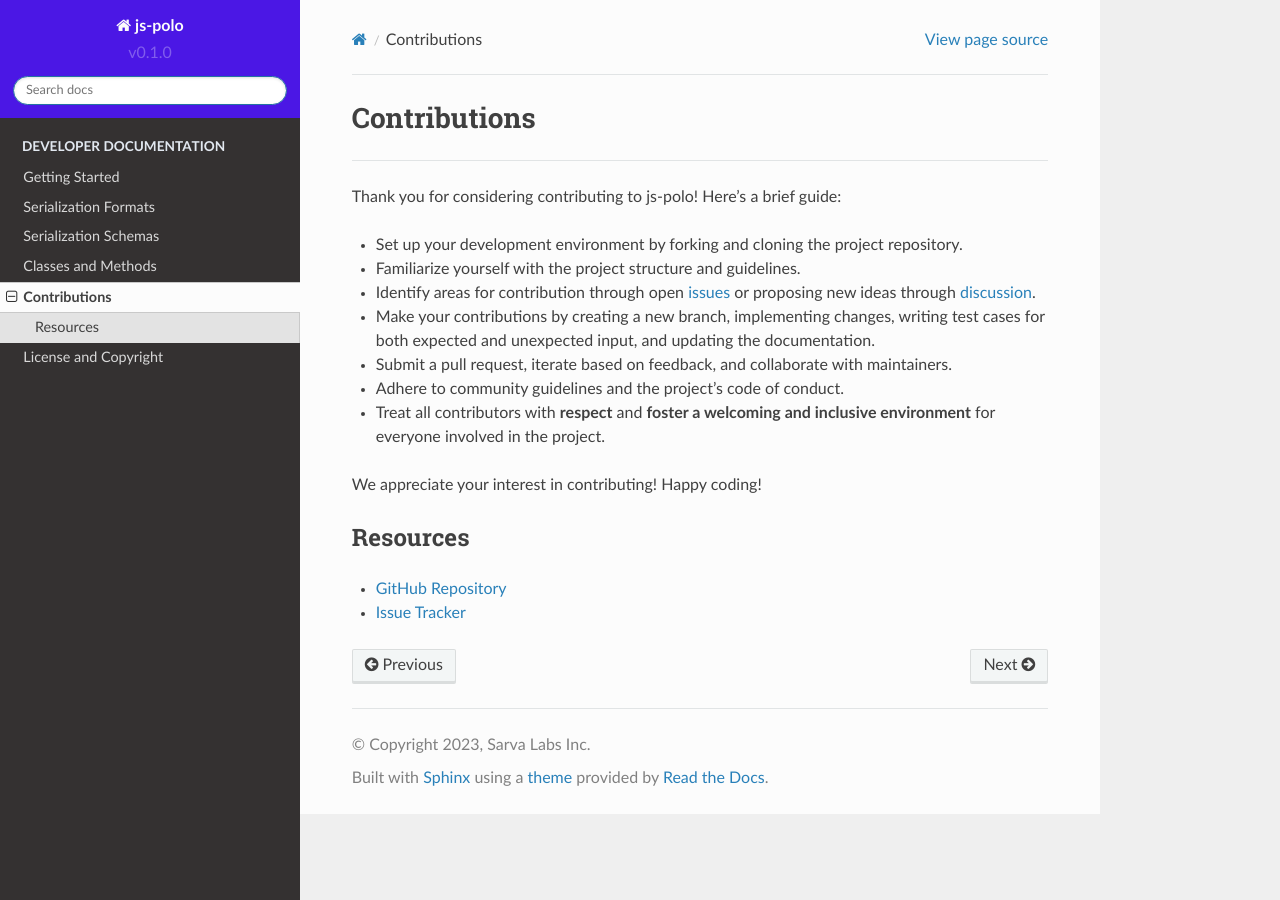
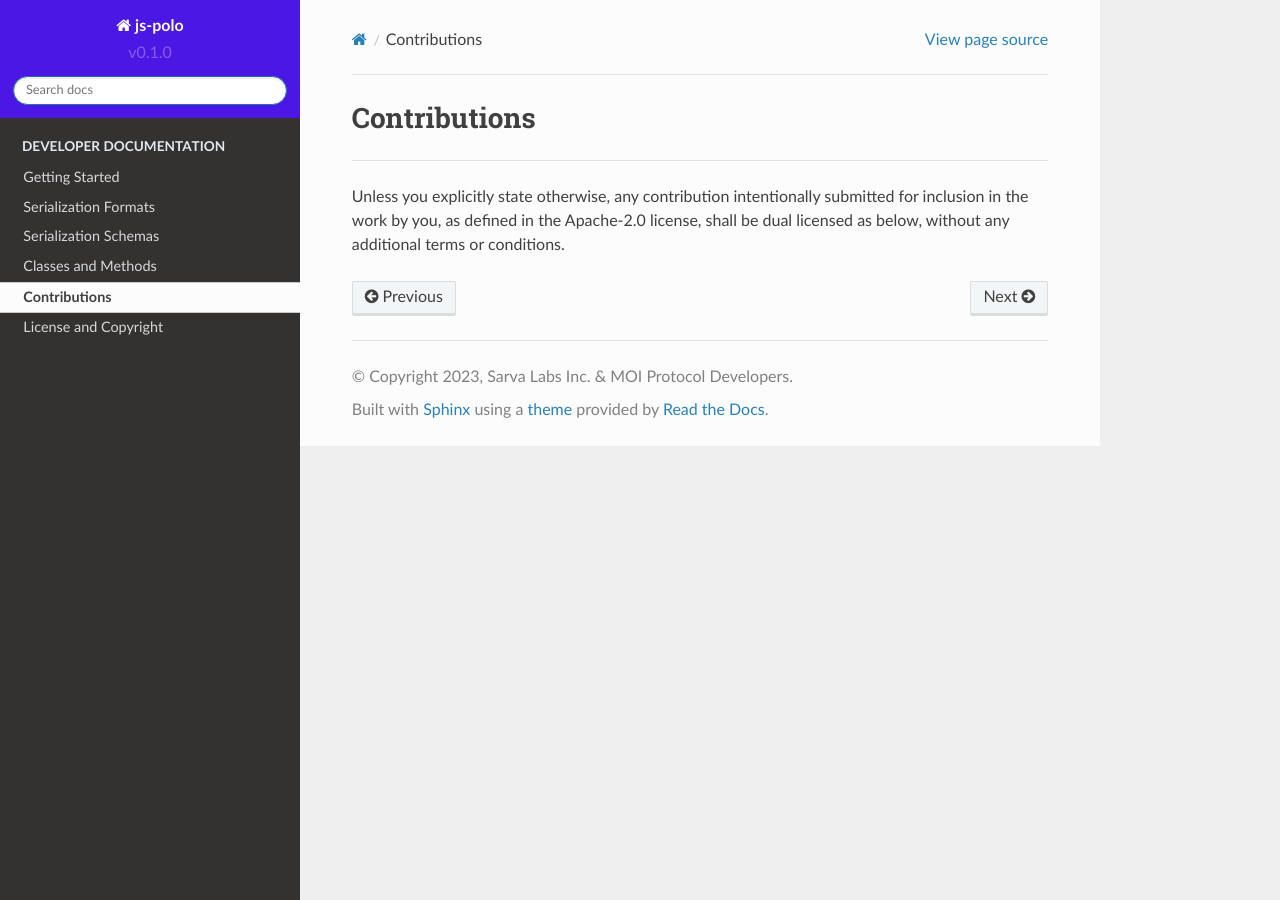
Before and after one commit to sarvalabs/js-polo, a Sphinx documentation site: the page built from docs/source/contributions.rst, in a window 1280 px wide. Built offline with Sphinx 7.4.7 and the Read the Docs theme 2.0.0, drawn with Linux system fonts in a browser that asks for light colours.

Commit message:
docs: update copyright and license info

```diff
--- a/docs/source/conf.py
+++ b/docs/source/conf.py
@@ -7,7 +7,7 @@
 # https://www.sphinx-doc.org/en/master/usage/configuration.html#project-information
 
 project = 'js-polo'
-copyright = '2023, Sarva Labs Inc'
+copyright = '2023, Sarva Labs Inc. & MOI Protocol Developers'
 author = 'Sarva Labs Inc'
 
 # The version info for the project you're documenting, acts as replacement for
--- a/docs/source/contributions.rst
+++ b/docs/source/contributions.rst
@@ -4,19 +4,6 @@ Contributions
 
 --------------------------------------------------------------------------------
 
-Thank you for considering contributing to js-polo! Here's a brief guide:
-
-- Set up your development environment by forking and cloning the project repository.
-- Familiarize yourself with the project structure and guidelines.
-- Identify areas for contribution through open `issues <https://github.com/sarvalabs/js-polo/issues>`_ or proposing new ideas through `discussion <https://github.com/sarvalabs/js-polo/discussions>`_.
-- Make your contributions by creating a new branch, implementing changes, writing test cases for both expected and unexpected input, and updating the documentation.
-- Submit a pull request, iterate based on feedback, and collaborate with maintainers.
-- Adhere to community guidelines and the project's code of conduct.
-- Treat all contributors with **respect** and **foster a welcoming and inclusive environment** for everyone involved in the project.
-
-We appreciate your interest in contributing! Happy coding!
-
-Resources
-~~~~~~~~~
-- `GitHub Repository <https://github.com/sarvalabs/js-polo>`_
-- `Issue Tracker <https://github.com/sarvalabs/js-polo/issues>`_
+Unless you explicitly state otherwise, any contribution intentionally submitted
+for inclusion in the work by you, as defined in the Apache-2.0 license, shall be
+dual licensed as below, without any additional terms or conditions.
--- a/docs/source/license-and-copyright.rst
+++ b/docs/source/license-and-copyright.rst
@@ -7,5 +7,5 @@ The js-polo package is licensed under either of `Apache License, Version 2.0
 opensource.org/license/mit/>`_ at your option. These licenses provide extensive
 permissions for a wide range of uses.
 
-The `SPDX <https://spdx.dev/>`_ license identifier for this project is MIT or
-Apache-2.0.
+The `SPDX <https://spdx.dev/>`_ license identifier for this project is
+``MIT OR Apache-2.0``.
```
Also changed, not shown: 9 other files.
